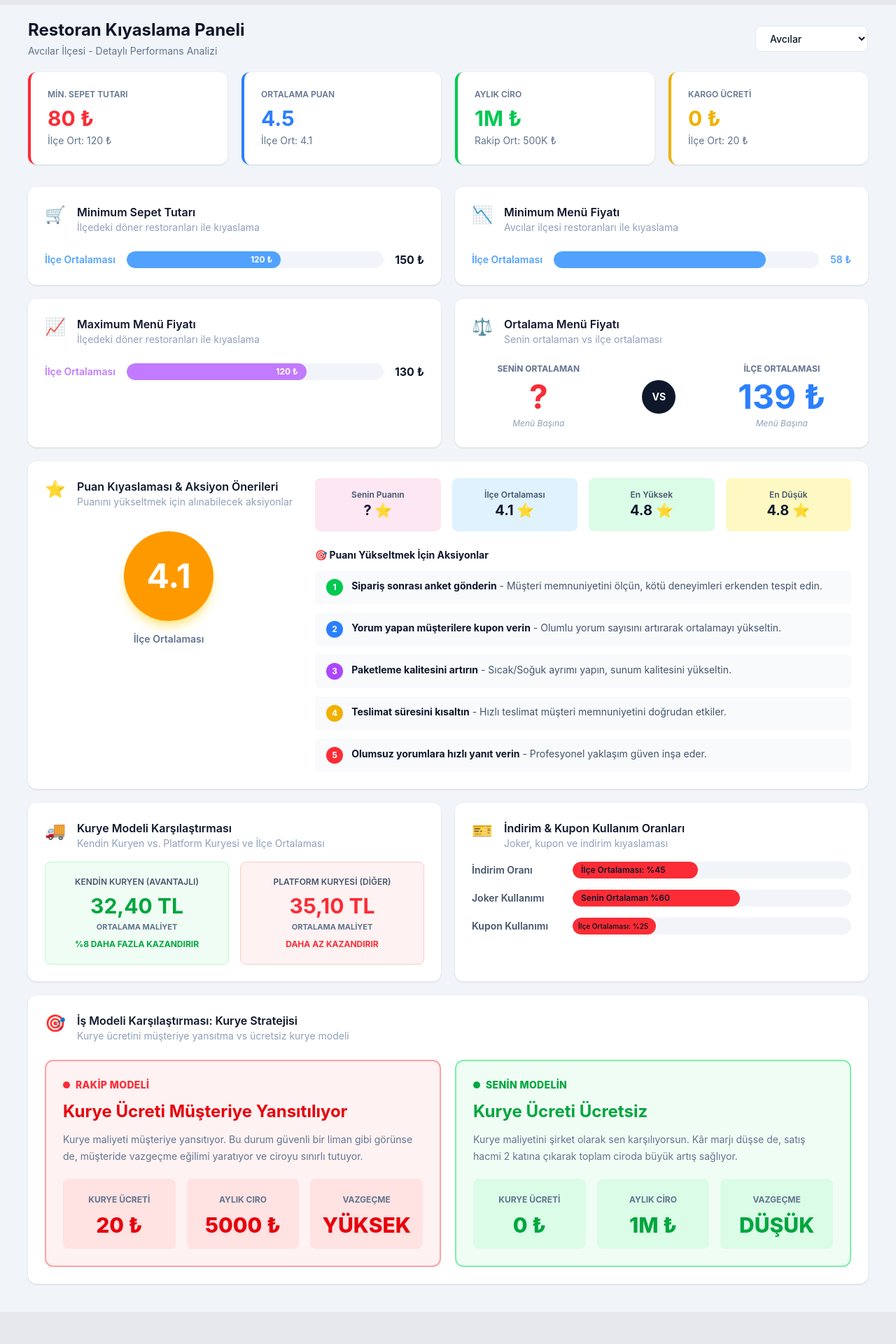
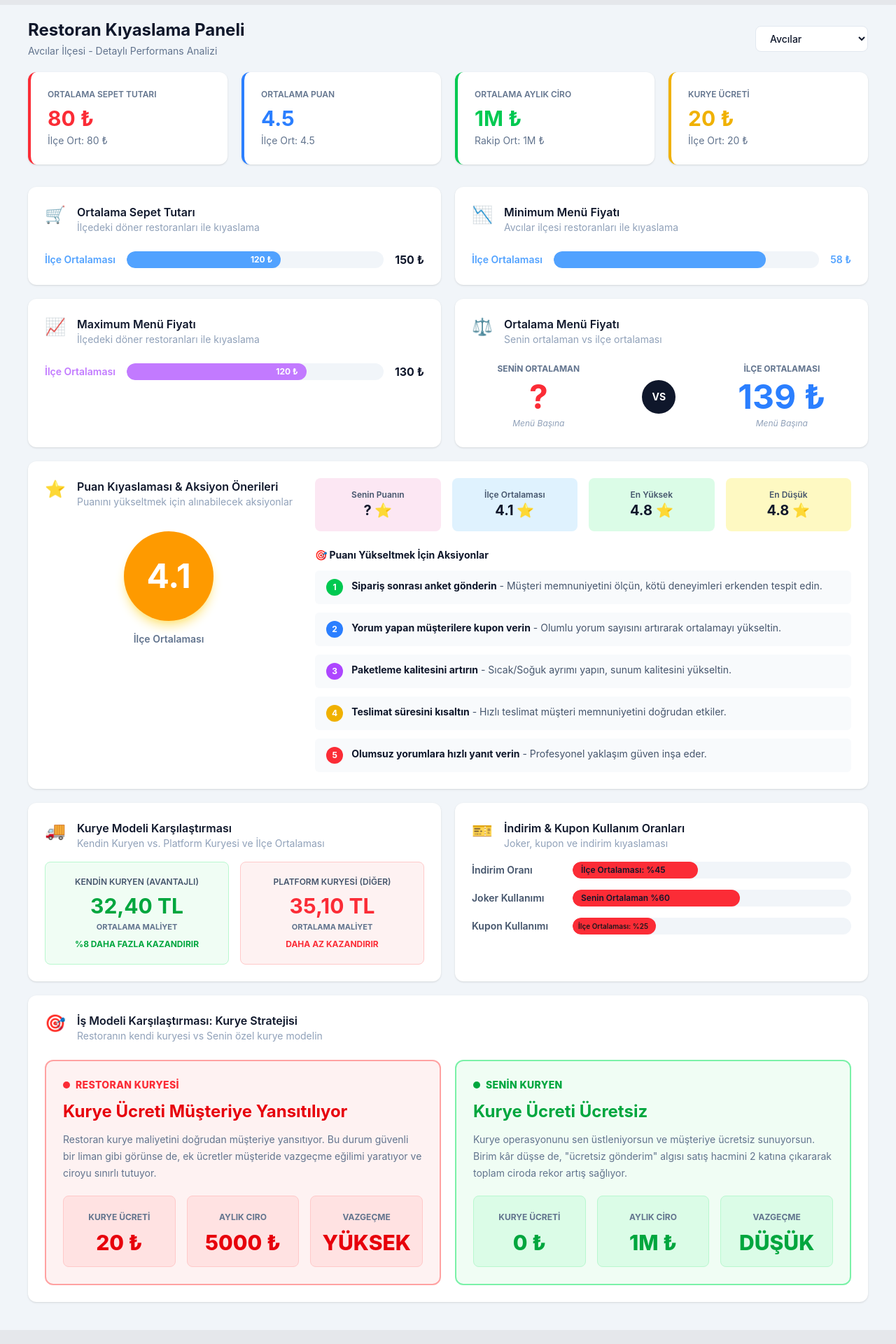
Before and after one commit to DenizTanisman/Restoo-Field_Programme, a React (Vite) app in the folder frontend/: page / in a window 1280 px wide. Shown: the part 1540-3460 px from the top of the page at 70% size. Built offline with nearby package versions, Linux system fonts and the light colour scheme.

Commit message:
Kıyaslama sayfasında ve Ana sayfaya düzeltmeler yapıldı

```diff
--- a/frontend/src/components/Kiyaslama.jsx
+++ b/frontend/src/components/Kiyaslama.jsx
@@ -47,10 +47,10 @@ export default function Kiyaslama() {
         <div className="mb-8 grid grid-cols-1 gap-5 md:grid-cols-2 xl:grid-cols-4">
           <div className="rounded-xl border-l-4 border-red-500 bg-white p-6 shadow-sm">
             <h4 className="text-xs font-semibold text-slate-500">
-              MİN. SEPET TUTARI
+              ORTALAMA SEPET TUTARI
             </h4>
             <h2 className="mt-2 text-3xl font-bold text-red-500">80 ₺</h2>
-            <p className="mt-1 text-sm text-slate-500">İlçe Ort: 120 ₺</p>
+            <p className="mt-1 text-sm text-slate-500">İlçe Ort: 80 ₺</p>
           </div>
 
           <div className="rounded-xl border-l-4 border-blue-500 bg-white p-6 shadow-sm">
@@ -58,20 +58,20 @@ export default function Kiyaslama() {
               ORTALAMA PUAN
             </h4>
             <h2 className="mt-2 text-3xl font-bold text-blue-500">4.5</h2>
-            <p className="mt-1 text-sm text-slate-500">İlçe Ort: 4.1</p>
+            <p className="mt-1 text-sm text-slate-500">İlçe Ort: 4.5</p>
           </div>
 
           <div className="rounded-xl border-l-4 border-green-500 bg-white p-6 shadow-sm">
-            <h4 className="text-xs font-semibold text-slate-500">AYLIK CİRO</h4>
+            <h4 className="text-xs font-semibold text-slate-500">ORTALAMA AYLIK CİRO</h4>
             <h2 className="mt-2 text-3xl font-bold text-green-500">1M ₺</h2>
-            <p className="mt-1 text-sm text-slate-500">Rakip Ort: 500K ₺</p>
+            <p className="mt-1 text-sm text-slate-500">Rakip Ort: 1M ₺</p>
           </div>
 
           <div className="rounded-xl border-l-4 border-yellow-500 bg-white p-6 shadow-sm">
             <h4 className="text-xs font-semibold text-slate-500">
-              KARGO ÜCRETİ
+              KURYE ÜCRETİ
             </h4>
-            <h2 className="mt-2 text-3xl font-bold text-yellow-500">0 ₺</h2>
+            <h2 className="mt-2 text-3xl font-bold text-yellow-500">20 ₺</h2>
             <p className="mt-1 text-sm text-slate-500">İlçe Ort: 20 ₺</p>
           </div>
         </div>
@@ -83,7 +83,7 @@ export default function Kiyaslama() {
               <span className="text-2xl">🛒</span>
               <div>
                 <h3 className="text-base font-semibold text-slate-900">
-                  Minimum Sepet Tutarı
+                  Ortalama Sepet Tutarı
                 </h3>
                 <p className="text-sm text-slate-400">
                   İlçedeki döner restoranları ile kıyaslama
@@ -426,16 +426,17 @@ export default function Kiyaslama() {
         İş Modeli Karşılaştırması: Kurye Stratejisi
       </h3>
       <p className="text-sm text-slate-400">
-                Kurye ücretini müşteriye yansıtma vs ücretsiz kurye modeli
+        Restoranın kendi kuryesi vs Senin özel kurye modelin
       </p>
     </div>
   </div>
 
   <div className="flex flex-col gap-5 lg:flex-row">
+    {/* RESTORAN KURYESİ (ESKİ RAKİP MODELİ) */}
     <div className="flex-1 rounded-xl border-2 border-red-300 bg-red-50 p-6">
       <div className="mb-3 flex items-center gap-2 text-sm font-extrabold uppercase tracking-wide text-red-500">
         <span className="h-2.5 w-2.5 rounded-full bg-red-500"></span>
-                RAKİP MODELİ
+        RESTORAN KURYESİ
       </div>
 
       <h4 className="text-2xl font-bold text-red-600">
@@ -443,13 +444,13 @@ export default function Kiyaslama() {
       </h4>
 
       <p className="mt-3 text-sm leading-6 text-slate-500">
-                Kurye maliyeti müşteriye yansıtıyor. Bu durum güvenli bir liman
-                gibi görünse de, müşteride vazgeçme eğilimi yaratıyor ve ciroyu
+        Restoran kurye maliyetini doğrudan müşteriye yansıtıyor. Bu durum güvenli bir liman
+        gibi görünse de, ek ücretler müşteride vazgeçme eğilimi yaratıyor ve ciroyu
         sınırlı tutuyor.
       </p>
 
       <div className="mt-5 grid grid-cols-1 gap-4 md:grid-cols-3">
-                <div className="rounded-lg bg-red-100 p-4 text-center">
+        <div className="rounded-lg bg-red-100 p-4 text-center border border-red-200">
           <span className="text-xs font-bold uppercase text-slate-500">
             KURYE ÜCRETİ
           </span>
@@ -458,7 +459,7 @@ export default function Kiyaslama() {
           </h2>
         </div>
 
-                <div className="rounded-lg bg-red-100 p-4 text-center">
+        <div className="rounded-lg bg-red-100 p-4 text-center border border-red-200">
           <span className="text-xs font-bold uppercase text-slate-500">
             Aylık Ciro
           </span>
@@ -467,7 +468,7 @@ export default function Kiyaslama() {
           </h2>
         </div>
 
-                <div className="rounded-lg bg-red-100 p-4 text-center">
+        <div className="rounded-lg bg-red-100 p-4 text-center border border-red-200">
           <span className="text-xs font-bold uppercase text-slate-500">
             VAZGEÇME
           </span>
@@ -478,10 +479,11 @@ export default function Kiyaslama() {
       </div>
     </div>
 
+    {/* SENİN KURYEN (ESKİ SENİN MODELİN) */}
     <div className="flex-1 rounded-xl border-2 border-green-300 bg-green-50 p-6">
       <div className="mb-3 flex items-center gap-2 text-sm font-extrabold uppercase tracking-wide text-green-600">
         <span className="h-2.5 w-2.5 rounded-full bg-green-600"></span>
-                SENİN MODELİN
+        SENİN KURYEN
       </div>
 
       <h4 className="text-2xl font-bold text-green-600">
@@ -489,13 +491,12 @@ export default function Kiyaslama() {
       </h4>
 
       <p className="mt-3 text-sm leading-6 text-slate-500">
-                Kurye maliyetini şirket olarak sen karşılıyorsun. Kâr marjı
-                düşse de, satış hacmi 2 katına çıkarak toplam ciroda büyük artış
-                sağlıyor.
+        Kurye operasyonunu sen üstleniyorsun ve müşteriye ücretsiz sunuyorsun. Birim kâr
+        düşse de, "ücretsiz gönderim" algısı satış hacmini 2 katına çıkararak toplam ciroda rekor artış sağlıyor.
       </p>
 
       <div className="mt-5 grid grid-cols-1 gap-4 md:grid-cols-3">
-                <div className="rounded-lg bg-green-100 p-4 text-center">
+        <div className="rounded-lg bg-green-100 p-4 text-center border border-green-200">
           <span className="text-xs font-bold uppercase text-slate-500">
             KURYE ÜCRETİ
           </span>
@@ -504,7 +505,7 @@ export default function Kiyaslama() {
           </h2>
         </div>
 
-                <div className="rounded-lg bg-green-100 p-4 text-center">
+        <div className="rounded-lg bg-green-100 p-4 text-center border border-green-200">
           <span className="text-xs font-bold uppercase text-slate-500">
             AYLIK CİRO
           </span>
@@ -513,7 +514,7 @@ export default function Kiyaslama() {
           </h2>
         </div>
 
-                <div className="rounded-lg bg-green-100 p-4 text-center">
+        <div className="rounded-lg bg-green-100 p-4 text-center border border-green-200">
           <span className="text-xs font-bold uppercase text-slate-500">
             VAZGEÇME
           </span>
--- a/frontend/src/pages/HomePage.jsx
+++ b/frontend/src/pages/HomePage.jsx
@@ -37,11 +37,11 @@ const getMockData = (districtName, categoryLabel = "") => {
   const r = (i, min, max) => Math.floor(seededRand(base + i, min, max) * scale + min * (1 - scale));
 
   return {
-    platforms: [
-      { name: "Trendyol Go",  customers: r(1, 50, 250) },
-      { name: "Getir",        customers: r(2, 50, 250) },
-      { name: "Yemeksepeti",  customers: r(3, 50, 250) },
-    ],
+platforms: [
+  { name: "Trendyol Go", customers: r(1, 200, 800), restaurants: r(21, 20, 150) },
+  { name: "Getir", customers: r(2, 200, 800), restaurants: r(22, 20, 150) },
+  { name: "Yemeksepeti", customers: r(3, 200, 800), restaurants: r(23, 20, 150) },
+],
     budget: {
       adBudget:     r(4, 2000, 10000),
       campaignRate: r(5, 30, 80),
@@ -202,10 +202,8 @@ export default function HomePage() {
         <DistrictCard
           selectedInfo={selectedInfo}
           selectedPath={selectedPath}
-          selectedCategory={selectedCategory}
-          selectedNeighborhood={selectedNeighborhood}
-          neighborhoodInfo={neighborhoodInfo}
           className="mt-8"
+          restaurants={restourant}
         />
         <RestaurantCard restaurants={restourant} />
         {selectedInfo && (
```
Also changed, not shown: frontend/src/components/DistrictCard.jsx (+47 -63 lines). Lines whose indentation alone changed are shown as unchanged.
